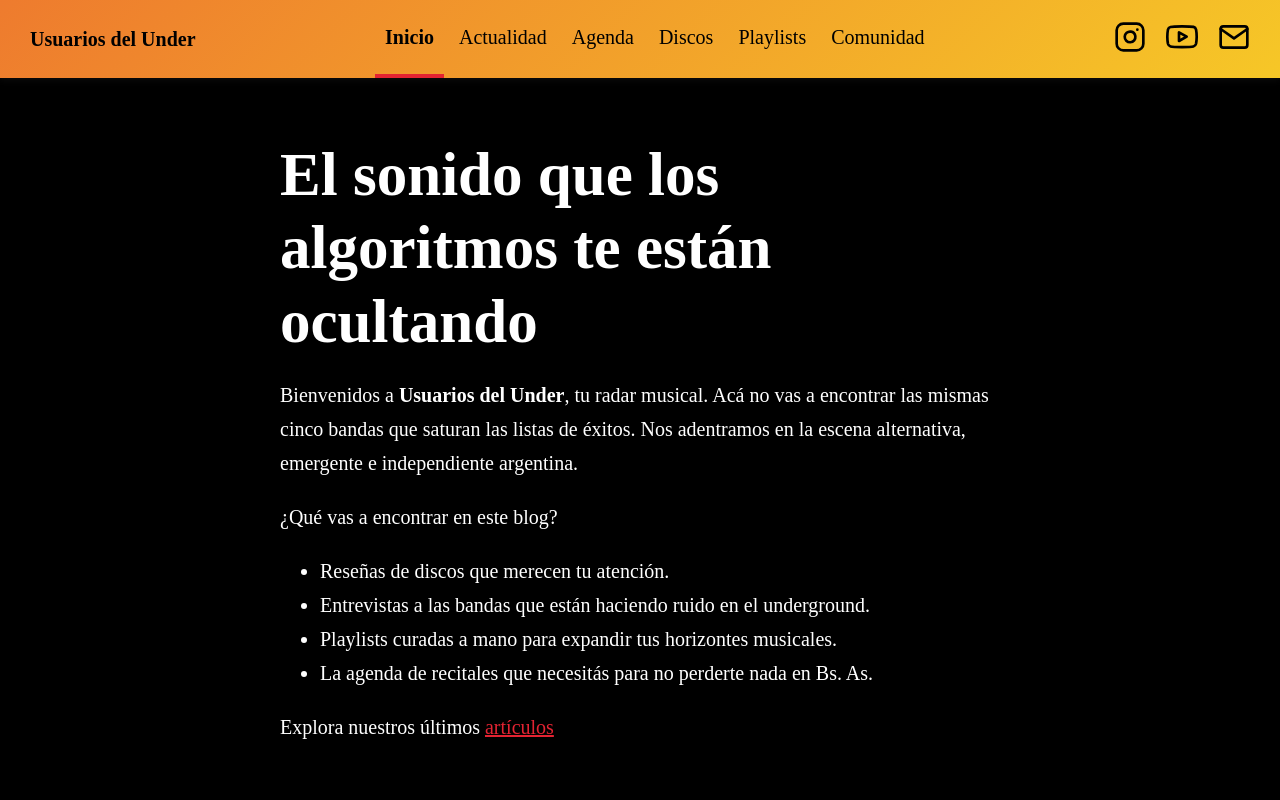
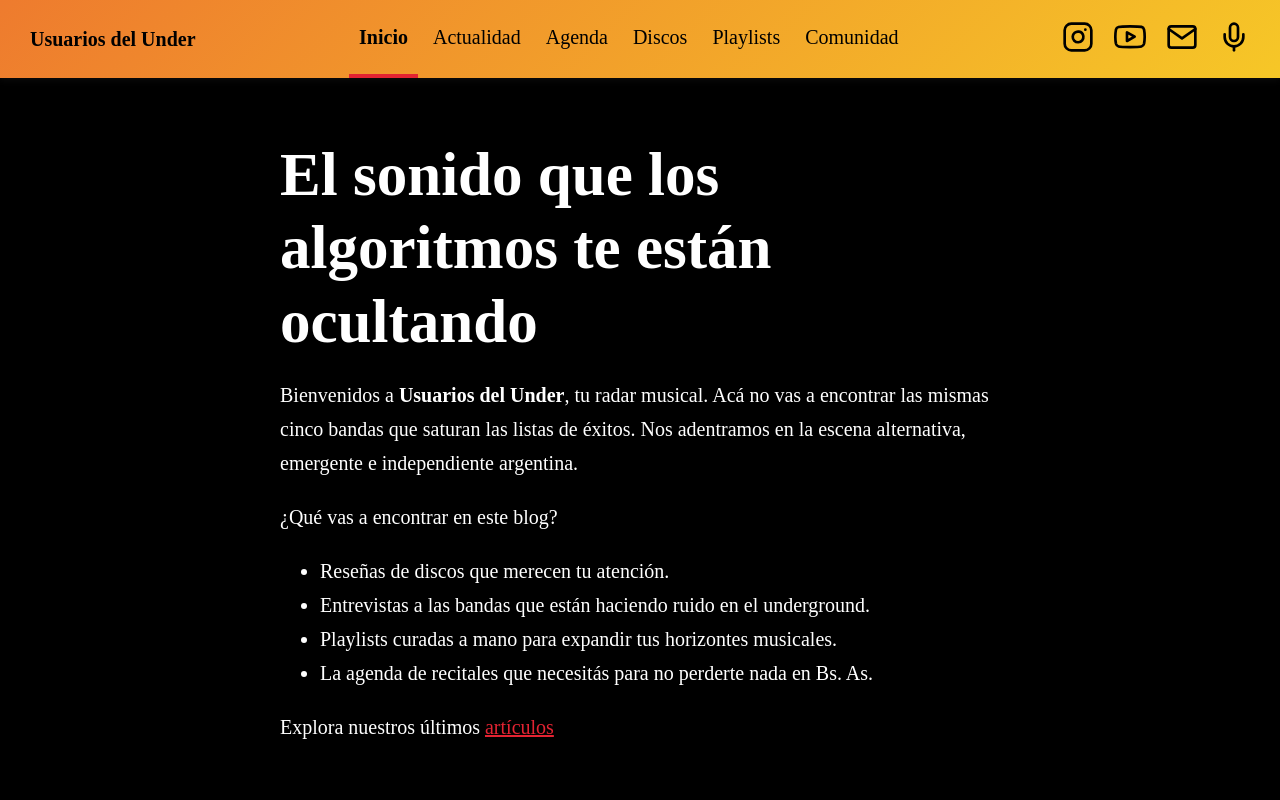
Before and after one commit to usuariosdelunder-ship-it/Usuarios-del-Under, an Astro site: page / in a window 1280 px wide. Shown: the top 800 px of the page. Built offline with nearby package versions, Linux system fonts and the light colour scheme; Astro itself is replaced by a stand-in of ours.

Commit message:
Header actualizado

```diff
--- a/src/components/Header.astro
+++ b/src/components/Header.astro
@@ -42,6 +42,16 @@ import HeaderLink from './HeaderLink.astro';
       <polyline points="22,6 12,13 2,6"></polyline>
     </svg>
   </a>
+
+  <!-- Icono de Radio -->
+      <a href="https://www.unm.edu.ar/ciudad-unm-radio-fm-88-7/" target="_blank" rel="noopener noreferrer">
+        <span class="sr-only">Escuchá nuestro programa de radio</span>
+        <svg width="32" height="32" viewBox="0 0 24 24" fill="none" stroke="currentColor" stroke-width="2" stroke-linecap="round" stroke-linejoin="round">
+          <path d="M12 2a3 3 0 0 0-3 3v7a3 3 0 0 0 6 0V5a3 3 0 0 0-3-3Z"></path>
+          <path d="M19 10v2a7 7 0 0 1-14 0v-2"></path>
+          <line x1="12" y1="19" x2="12" y2="22"></line>
+        </svg>
+      </a>
 </div>	</nav>
 </header>
 <style>
```
